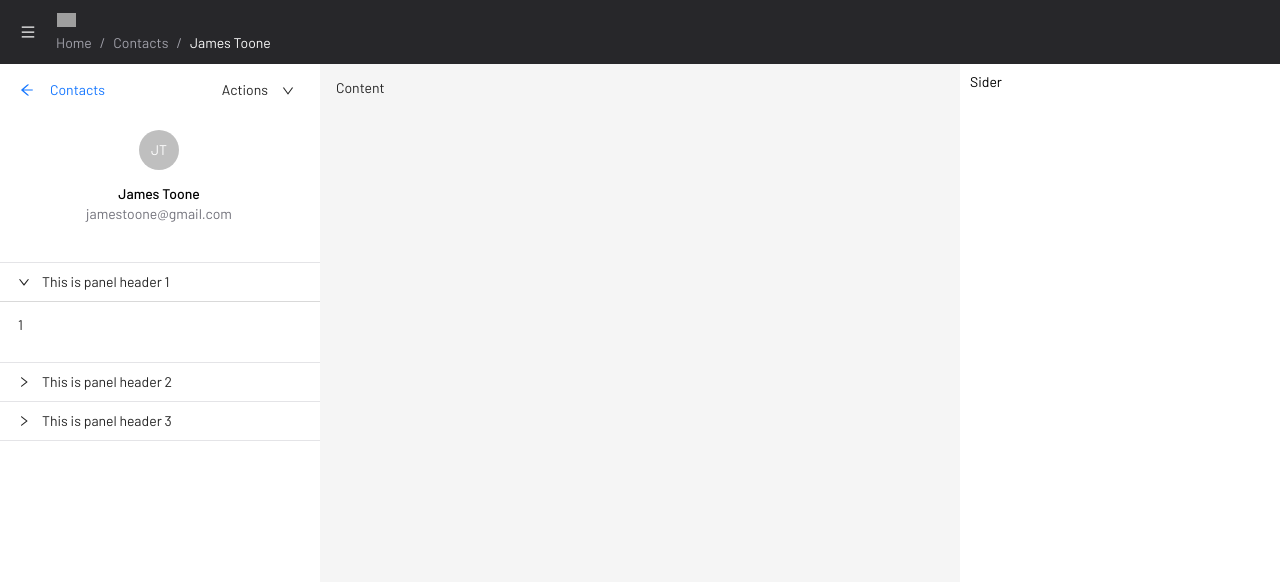
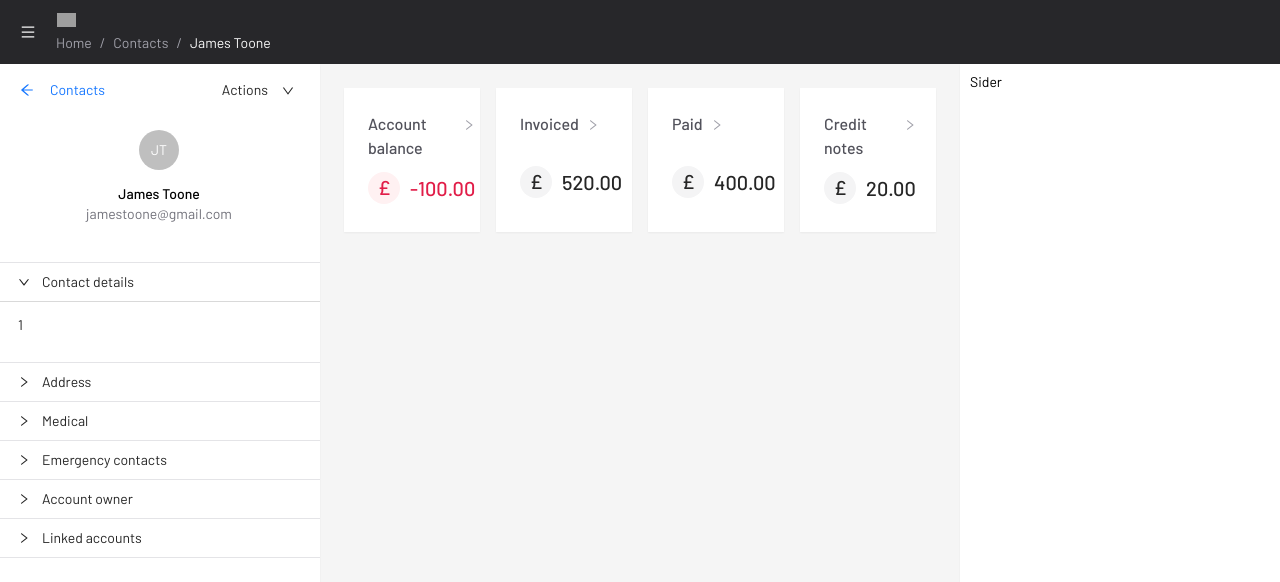
Before and after one commit to 2ne/LoveAdmin, a React (Vite) app: page /Contact in a window 1280 px wide. Shown: the top 582 px of the page. Built offline with nearby package versions, Linux system fonts and the light colour scheme; grey boxes are pictures that could not be loaded.

Commit message:
Update contact.tsx

```diff
--- a/src/loveadmin/contact.tsx
+++ b/src/loveadmin/contact.tsx
@@ -3,6 +3,7 @@ import {
   MenuOutlined,
   ArrowLeftOutlined,
   DownOutlined,
+  RightOutlined,
 } from "@ant-design/icons";
 import {
   Avatar,
@@ -50,7 +51,7 @@ function Contact(): ReactElement {
         </div>
       </Header>
       <Layout hasSider={true}>
-        <aside className="bg-white pl-2 p-2.5 w-1/4 max-w-[440px] min-w-[280px] overflow-hidden">
+        <aside className="bg-white pl-2 p-2.5 w-1/4 max-w-[400px] min-w-[280px] shadow-sm overflow-hidden">
           <div className="flex items-center justify-between">
             <Button type="link" icon={<ArrowLeftOutlined />} className="-ml-1">
               <Link to="/Contacts" className="ml-2">
@@ -89,22 +90,43 @@ function Contact(): ReactElement {
               className="-mx-px rounded-none border-neutral-200"
             >
               <Panel
-                header="This is panel header 1"
+                header="Contact details"
                 key="1"
                 className="px-2.5 bg-white rounded-none border-neutral-200 [&_.ant-collapse-content]:-mx-3 [&_.ant-collapse-content]:px-3 [&_.ant-collapse-content]:border-t-neural-200"
               >
                 <p>1</p>
               </Panel>
               <Panel
-                header="This is panel header 2"
+                header="Address"
                 key="2"
                 className="px-2.5 bg-white rounded-none border-neutral-200 [&_.ant-collapse-content]:-mx-3 [&_.ant-collapse-content]:px-3 [&_.ant-collapse-content]:border-t-neural-200"
               >
                 <p>1</p>
               </Panel>
               <Panel
-                header="This is panel header 3"
+                header="Medical"
                 key="3"
+                className="px-2.5 bg-white rounded-none border-neutral-200 [&_.ant-collapse-content]:-mx-3 [&_.ant-collapse-content]:px-3 [&_.ant-collapse-content]:border-t-neural-200"
+              >
+                <p>1</p>
+              </Panel>
+              <Panel
+                header="Emergency contacts"
+                key="4"
+                className="px-2.5 bg-white rounded-none border-neutral-200 [&_.ant-collapse-content]:-mx-3 [&_.ant-collapse-content]:px-3 [&_.ant-collapse-content]:border-t-neural-200"
+              >
+                <p>1</p>
+              </Panel>
+              <Panel
+                header="Account owner"
+                key="5"
+                className="px-2.5 bg-white rounded-none border-neutral-200 [&_.ant-collapse-content]:-mx-3 [&_.ant-collapse-content]:px-3 [&_.ant-collapse-content]:border-t-neural-200"
+              >
+                <p>1</p>
+              </Panel>
+              <Panel
+                header="Linked accounts"
+                key="6"
                 className="px-2.5 bg-white rounded-none border-neutral-200 [&_.ant-collapse-content]:-mx-3 [&_.ant-collapse-content]:px-3 [&_.ant-collapse-content]:border-t-neural-200"
               >
                 <p>1</p>
@@ -112,8 +134,67 @@ function Contact(): ReactElement {
             </Collapse>
           </div>
         </aside>
-        <Content className="p-4">Content</Content>
-        <aside className="bg-white p-2.5 w-1/4 max-w-[440px] min-w-[280px]">
+        <Content className="p-6">
+          <div className="grid grid-cols-4 gap-4">
+            <div className="grid gap-3 p-6 bg-white shadow-sm">
+              <div className="flex gap-2 text-base font-medium text-neutral-600">
+                <div className="">Account balance</div>
+                <div className="mt-px text-neutral-400">
+                  <RightOutlined className="w-3 h-3" />
+                </div>
+              </div>
+              <div className="flex items-center gap-2.5 mb-1 text-xl font-medium leading-none text-danger-600">
+                <div className="grid w-8 h-8 pb-0.5 text-center rounded-full bg-danger-50 place-items-center">
+                  <span>£</span>
+                </div>
+                <div className="">-100.00</div>
+              </div>
+            </div>
+            <div className="grid gap-3 p-6 bg-white shadow-sm">
+              <div className="flex gap-2 text-base font-medium text-neutral-600">
+                <div className="">Invoiced</div>
+                <div className="mt-px text-neutral-400">
+                  <RightOutlined className="w-3 h-3" />
+                </div>
+              </div>
+              <div className="flex items-center gap-2.5 mb-1 text-xl font-medium leading-none">
+                <div className="grid w-8 h-8 pb-0.5 text-center rounded-full bg-neutral-100 place-items-center">
+                  <span>£</span>
+                </div>
+                <div className="">520.00</div>
+              </div>
+            </div>
+            <div className="grid gap-3 p-6 bg-white shadow-sm">
+              <div className="flex gap-2 text-base font-medium text-neutral-600">
+                <div className="">Paid</div>
+                <div className="mt-px text-neutral-400">
+                  <RightOutlined className="w-3 h-3" />
+                </div>
+              </div>
+              <div className="flex items-center gap-2.5 mb-1 text-xl font-medium leading-none">
+                <div className="grid w-8 h-8 pb-0.5 text-center rounded-full bg-neutral-100 place-items-center">
+                  <span>£</span>
+                </div>
+                <div className="">400.00</div>
+              </div>
+            </div>
+            <div className="grid gap-3 p-6 bg-white shadow-sm">
+              <div className="flex gap-2 text-base font-medium text-neutral-600">
+                <div className="">Credit notes</div>
+                <div className="mt-px text-neutral-400">
+                  <RightOutlined className="w-3 h-3" />
+                </div>
+              </div>
+              <div className="flex items-center gap-2.5 mb-1 text-xl font-medium leading-none">
+                <div className="grid w-8 h-8 pb-0.5 text-center rounded-full bg-neutral-100 place-items-center">
+                  <span>£</span>
+                </div>
+                <div className="">20.00</div>
+              </div>
+            </div>
+          </div>
+        </Content>
+        <aside className="bg-white p-2.5 w-1/4 max-w-[400px] min-w-[280px] shadow-sm">
           Sider
         </aside>
       </Layout>
```
